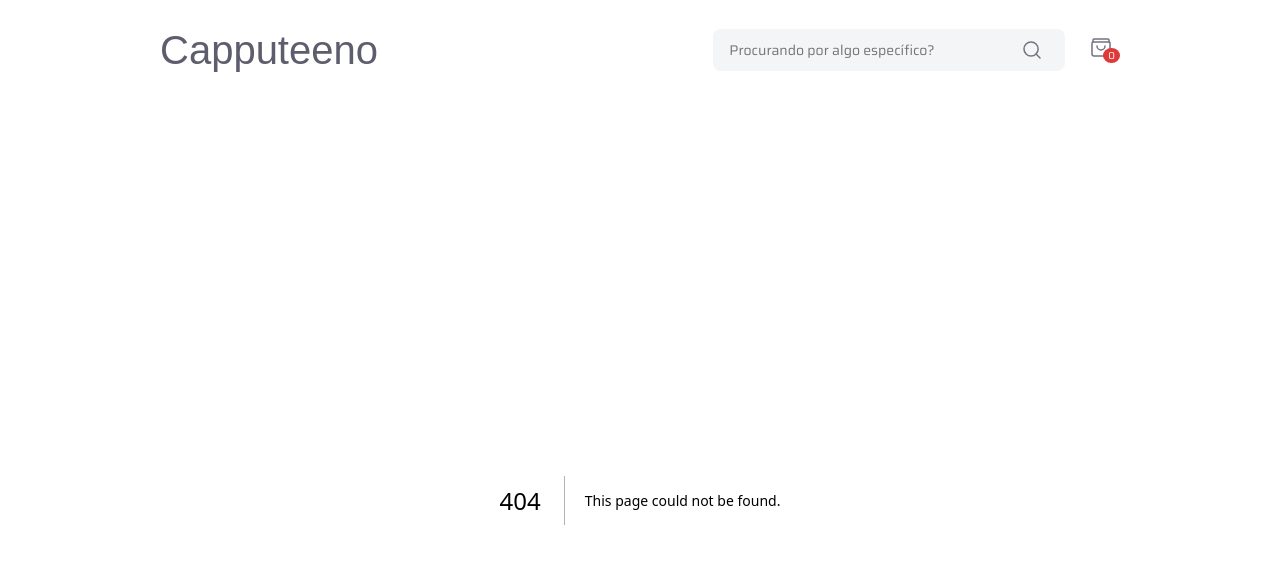
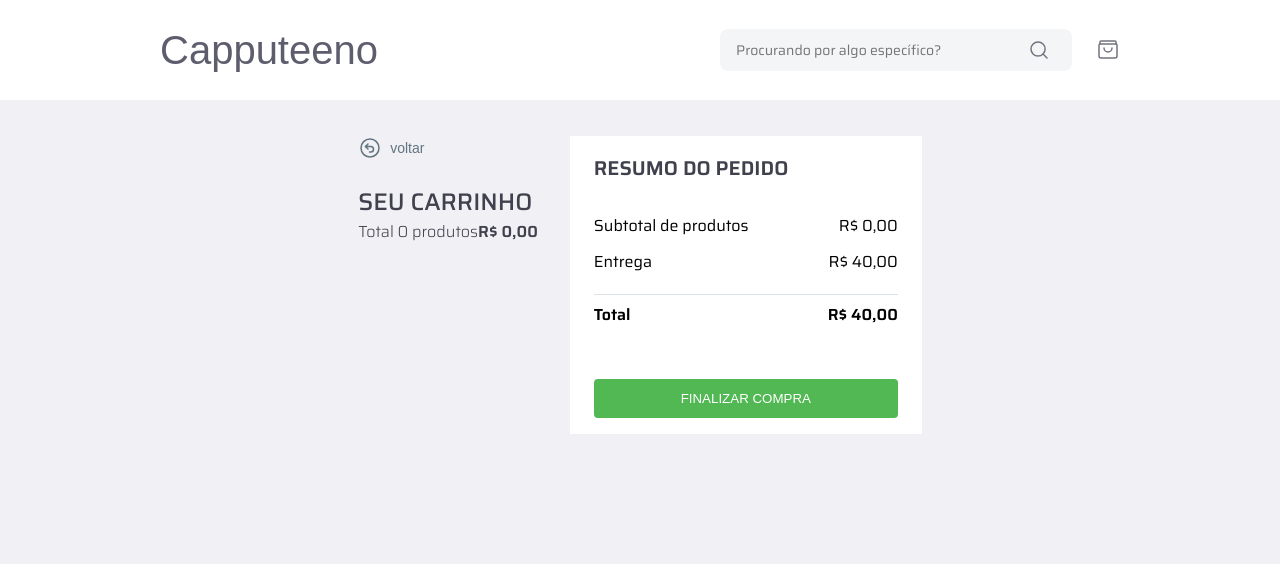
Before and after one commit to vinicius-je/rocketseat-frontend-challenge, a Next.js app in the folder capputeeno/: page /cart in a window 1280 px wide. Before the commit this address had no page. Shown: the top 564 px of the page. Built offline with nearby package versions, Linux system fonts and the light colour scheme; a web font is replaced by a local one.

Commit message:
feat: cart page

```diff
--- /dev/null
+++ b/capputeeno/src/app/cart/page.tsx
@@ -0,0 +1,163 @@
+"use client"
+
+import { BackBtn } from "@/components/back-button";
+import { CartItem } from "@/components/cart/cart-item";
+import { DefaultPageLayout } from "@/components/default-page-layout";
+import { Divider } from "@/components/divider";
+import { useLocalStorage } from "@/hooks/useLocalStorage";
+import { ProductInCart } from "@/types/product";
+import { formatPrice } from "@/utils/format-price";
+import styled from "styled-components";
+
+const Container = styled.div`
+    display: flex;
+    justify-content: center;
+    flex-direction: column;
+    gap: 32px;
+
+    @media(min-width: ${props => props.theme.desktopBreakpoint}){
+        flex-direction: row;
+    }
+`
+
+const CartListContainer = styled.div`
+    h3 {
+        font-size: 24px;
+        font-weight: 500;
+        line-height: 150%;
+        text-transform: uppercase;
+        color: var(--text-dark-2);
+        margin-top: 24px;
+    }
+
+    p {
+        font-weight: 300;
+        font-size: 16px;
+        line-height: 150%;
+        color: var(--text-dark-2);
+
+        span {
+            font-weight: 600;
+        }
+    }
+`
+
+const CartList = styled.ul`
+    display: flex;
+    align-items: center;
+    justify-content: center;
+    flex-direction: column;
+    gap: 16px;
+    margin-top: 24px;
+`
+
+const CartResultContainer = styled.div`
+    display: flex;
+    flex-direction: column;
+    align-items: flex-start;
+    justify-content: flex-start;
+    min-width: 352px;
+    padding: 16px 24px;
+
+    background: white;
+
+    h3 {
+        font-weight: 600;
+        font-size: 20px;
+        color: var(--text-dark-2);
+        text-transform: uppercase;
+        margin-bottom: 30px;
+    }
+`
+
+const TotalItem = styled.div<{ isBold: boolean}>`
+    display: flex;
+    align-items: center;
+    justify-content: space-between;
+    width: 100%;
+
+    font-weight: ${props => props.isBold ? '600' : '400'};
+    font-size: 16px;
+    line-height: 150%;
+
+    margin-bottom: 12px;
+`
+
+const ShopBtn = styled.button`
+    color: white;
+    border-radius: 4px;
+    background: var(--success-color);
+    padding: 12px;
+    width: 100%;
+    border: none;
+    margin-top: 40px;
+    cursor: pointer;
+`
+
+export default function CartPage(){
+    const { value, updateLocalStorage } = useLocalStorage<ProductInCart[]>("cart-items", [])
+
+    const calculateTotal = (value: ProductInCart[]) => {
+       return value.reduce((sum, item) => sum += (item.price_in_cents * item.quantity), 0)
+    }
+
+    const cartTotal = formatPrice(calculateTotal(value))
+    const deliveryFee = 4000;
+    const cartTotalWithDelivery = formatPrice(calculateTotal(value) + deliveryFee)
+
+    const handleUpdateQuantity = (id: string, quantity: number) => {
+        const newValue = value.map(item => {
+            if(item.id !== id) return item
+            return {...item, quantity: quantity }
+        })
+        updateLocalStorage(newValue)
+    }
+
+    const handleDeleteItem = (id: string) => {
+        const newValue = value.filter(item => {
+            if(item.id !== id) return item
+        })
+        updateLocalStorage(newValue)
+    }
+
+    return(
+        <DefaultPageLayout>
+            <Container>
+                <CartListContainer>
+                    <BackBtn navigate="/"/>
+                   <h3>Seu carrinho</h3>
+                   <p>
+                    Total {value.length} produtos
+                    <span>{cartTotal}</span>
+                   </p>
+                   <CartList>
+                        {value.map(item =>
+                        <CartItem
+                            product={item}
+                            key={item.id}
+                            handleDelete={handleDeleteItem}
+                            handleUpdateQuantity={handleUpdateQuantity}
+                        />)}
+                   </CartList>
+                </CartListContainer>
+                <CartResultContainer>
+                    <h3>Resumo do Pedido</h3>
+                    <TotalItem isBold={false}>
+                        <p>Subtotal de produtos</p>
+                        <p>{cartTotal}</p>
+                    </TotalItem>
+                    <TotalItem isBold={false}>
+                        <p>Entrega</p>
+                        <p>{formatPrice(deliveryFee)}</p>
+                    </TotalItem>
+                    <Divider/>
+                    <TotalItem isBold>
+                        <p>Total</p>
+                        <p>{cartTotalWithDelivery}</p>
+                    </TotalItem>
+                    <ShopBtn>FINALIZAR COMPRA</ShopBtn>
+                </CartResultContainer>
+            </Container>
+        </DefaultPageLayout>
+    )
+}
--- a/capputeeno/src/components/cart-control.tsx
+++ b/capputeeno/src/components/cart-control.tsx
@@ -1,10 +1,8 @@
+import styled from "styled-components";
 import { useLocalStorage } from "@/hooks/useLocalStorage";
-import { CartIcon } from "@/icons/cart-icon";
-import styled from "styled-components";
+import { CartIcon } from "../icons/cart-icon";
+import { useRouter } from "next/navigation";
 
-const Container = styled.div`
-    position: relative;
-`
 const CartCount = styled.span`
     width: 17px;
     height: 17px;
@@ -18,13 +16,25 @@
     margin-left: -10px;
 `
 
+const Container = styled.button`
+    position: relative;
+    cursor: pointer;
+    border: none;
+    background: transparent;
+`
+
 export function CartControl(){
-    const { value } = useLocalStorage('cart-items', []);
+    const router = useRouter()
+    const { value } = useLocalStorage('cart-items', [])
 
-    return(
-        <Container>
+    const handleNavigateToCart = () => {
+        router.push("/cart")
+    }
+
+    return (
+        <Container onClick={handleNavigateToCart}>
             <CartIcon/>
-            {value.length != null && <CartCount>{value.length}</CartCount>}
+            {value.length > 0 && <CartCount>{value.length}</CartCount>}
         </Container>
     )
 }
--- /dev/null
+++ b/capputeeno/src/components/cart/cart-item.tsx
@@ -0,0 +1,115 @@
+import { ProductInCart } from "@/types/product"
+import { formatPrice } from "@/utils/format-price"
+import { ChangeEvent } from "react"
+import styled from "styled-components"
+import { DeleteIcon } from "../../icons/delete-icon"
+
+interface CartItemProps {
+    product: ProductInCart
+    handleUpdateQuantity(id: string, quantity: number): void
+    handleDelete(id: string): void
+}
+
+const Item = styled.li`
+    display: flex;
+    align-items: center;
+    justify-content: center;
+    height: 210px;
+
+    border-radius: 8px;
+    background-color: white;
+
+    position: relative;
+
+    button {
+        position: absolute;
+        top: 16px;
+        right: 24px;
+
+        border: none;
+        background: transparent;
+        cursor: pointer;
+    }
+
+    img {
+        max-height: 100%;
+        width: 256px;
+        border-radius: 8px 0 0 8px;
+    }
+
+    > div {
+        display: flex;
+        width: 100%;
+        height:100%;
+        align-items: flex-start;
+        justify-content: space-between;
+        flex-direction: column;
+        padding: 16px 24px;
+        line-height: 150%;
+        color: var(--text-dark-2);
+
+        h4 {
+            font-weight: 300;
+            font-size: 20px;
+        }
+
+        p {
+            font-weight: 400;
+            font-size: 12px;
+            max-height: 50%;
+            overflow: hidden;
+            text-overflow: ellipsis;
+        }
+
+        div {
+            display: flex;
+            align-items: center;
+            justify-content: space-between;
+            width: 100%;
+
+            span {
+                font-weight: 600;
+                font-size: 16px;
+                color: var(--shapes-dark);
+            }
+        }
+    }
+`
+
+const SelectQuantity = styled.select`
+    padding: 8px;
+    border: 1.5px solid var(--border-color);
+    border-radius: 8px;
+    background-color: var(--bg-secondary);
+    color: var(--text-dark);
+    font-weight: 400;
+    font-size: 16px;
+`
+
+export function CartItem({ product, handleUpdateQuantity, handleDelete } : CartItemProps){
+    const handleChange = (e: ChangeEvent<HTMLSelectElement>) => {
+        handleUpdateQuantity(product.id, Number(e.target.value))
+    }
+    return(
+        <Item>
+            <button onClick={() => handleDelete(product.id)} aria-label="Deletar">
+                <DeleteIcon/>
+            </button>
+            <img src={product.image_url}/>
+            <div>
+                <h4>{product.name}</h4>
+                <p>{product.description}</p>
+                <div>
+                    <SelectQuantity value={product.quantity} onChange={handleChange}>
+                        <option value={1}>1</option>
+                        <option value={2}>2</option>
+                        <option value={3}>3</option>
+                        <option value={4}>4</option>
+                        <option value={5}>5</option>
+                    </SelectQuantity>
+                    <span>{formatPrice(product.price_in_cents)}</span>
+                </div>
+            </div>
+        </Item>
+    )
+}
--- /dev/null
+++ b/capputeeno/src/components/divider.tsx
@@ -0,0 +1,9 @@
+import styled from "styled-components";
+
+export const Divider = styled.span`
+    width: 100%;
+    height: 1px;
+    margin: 8px auto;
+    padding: 0px;
+    background: var(--shapes);
+`
--- /dev/null
+++ b/capputeeno/src/icons/delete-icon.tsx
@@ -0,0 +1,12 @@
+export function DeleteIcon(){
+    return(
+        <svg width="24" height="24" viewBox="0 0 24 24" fill="none" xmlns="http://www.w3.org/2000/svg">
+            <path fill-rule="evenodd" clip-rule="evenodd" d="M16.1378 21H7.85782C6.81082 21 5.94082 20.192 5.86282 19.147L4.96582 7H18.9998L18.1328 19.142C18.0578 20.189 17.1868 21 16.1378 21V21Z" stroke="#DE3838" stroke-width="1.5" stroke-linecap="round" stroke-linejoin="round"/>
+            <path d="M12 11V17" stroke="#DE3838" stroke-width="1.5" stroke-linecap="round" stroke-linejoin="round"/>
+            <path d="M4 7H20" stroke="#DE3838" stroke-width="1.5" stroke-linecap="round" stroke-linejoin="round"/>
+            <path d="M17 7L15.987 4.298C15.694 3.517 14.948 3 14.114 3H9.886C9.052 3 8.306 3.517 8.013 4.298L7 7" stroke="#DE3838" stroke-width="1.5" stroke-linecap="round" stroke-linejoin="round"/>
+            <path d="M15.4298 11L14.9998 17" stroke="#DE3838" stroke-width="1.5" stroke-linecap="round" stroke-linejoin="round"/>
+            <path d="M8.57016 11L9.00016 17" stroke="#DE3838" stroke-width="1.5" stroke-linecap="round" stroke-linejoin="round"/>
+        </svg>
+    )
+}
```
